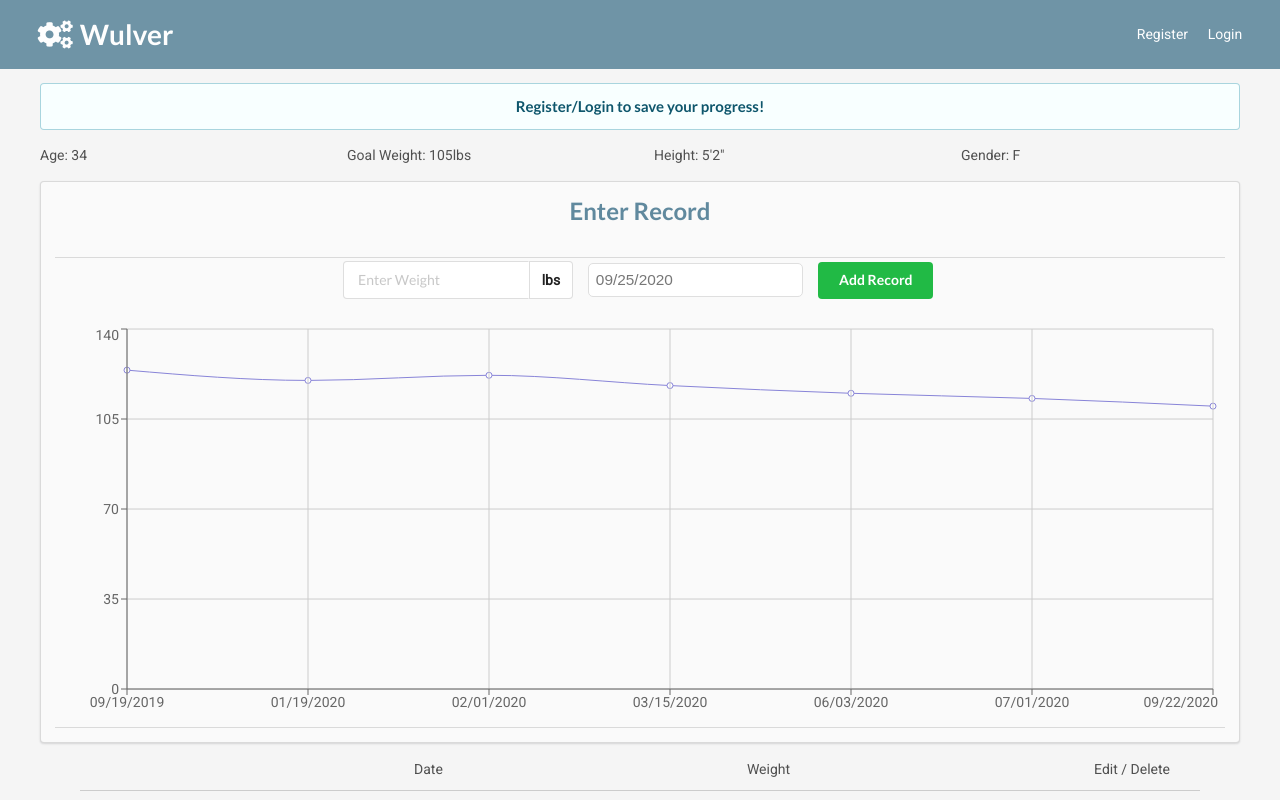
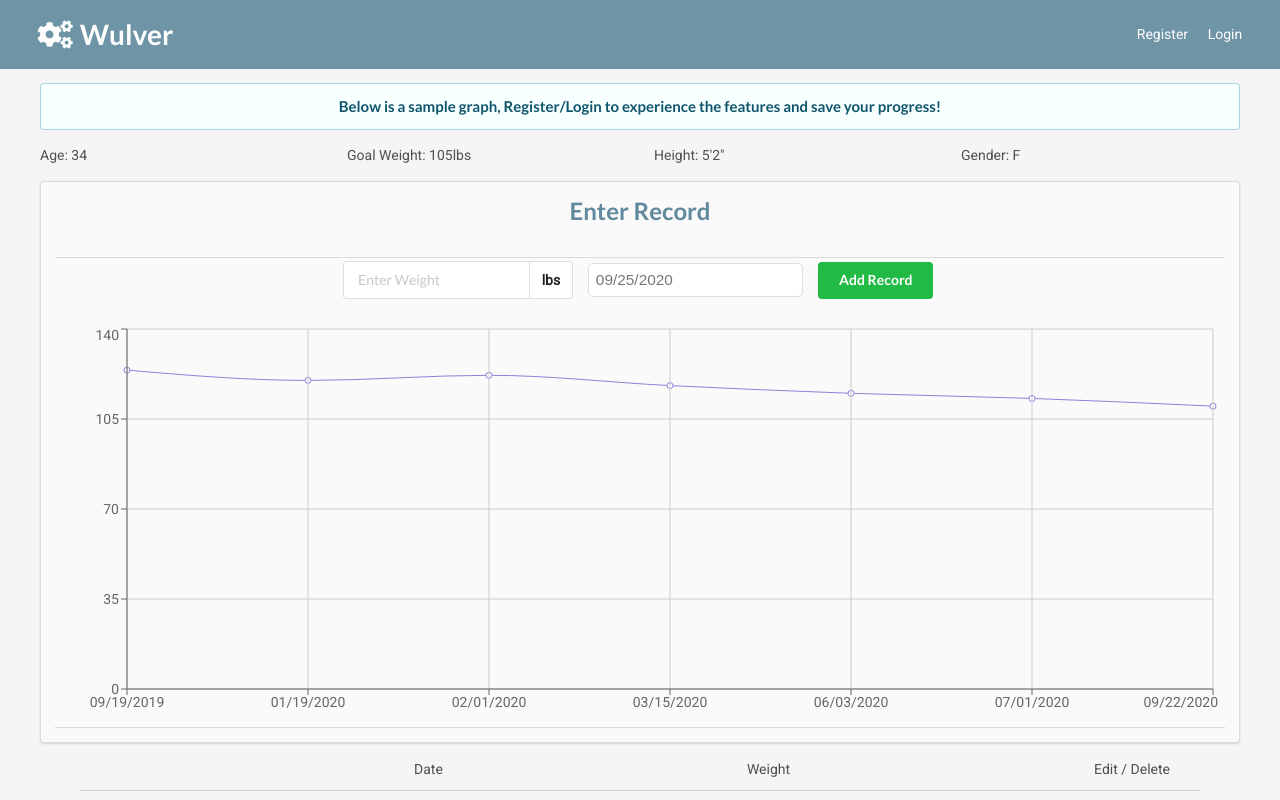
Before and after one commit to isabelchua/wulver, a React (Create React App) app in the folder client/: page / in a window 1280 px wide. Shown: the top 800 px of the page. Built offline with nearby package versions, Linux system fonts and the light colour scheme; no server answers.

Commit message:
heading changed

```diff
--- a/client/src/RecordForm.js
+++ b/client/src/RecordForm.js
@@ -174,7 +174,10 @@ function RecordForm() {
 				<div>
 					<div className="ui info message">
 						<div className="header">
-							<h4>Register/Login to save your progress!</h4>
+							<h4>
+								Below is a sample graph, Register/Login to experience
+								the features and save your progress!
+							</h4>
 						</div>
 					</div>
 
```
